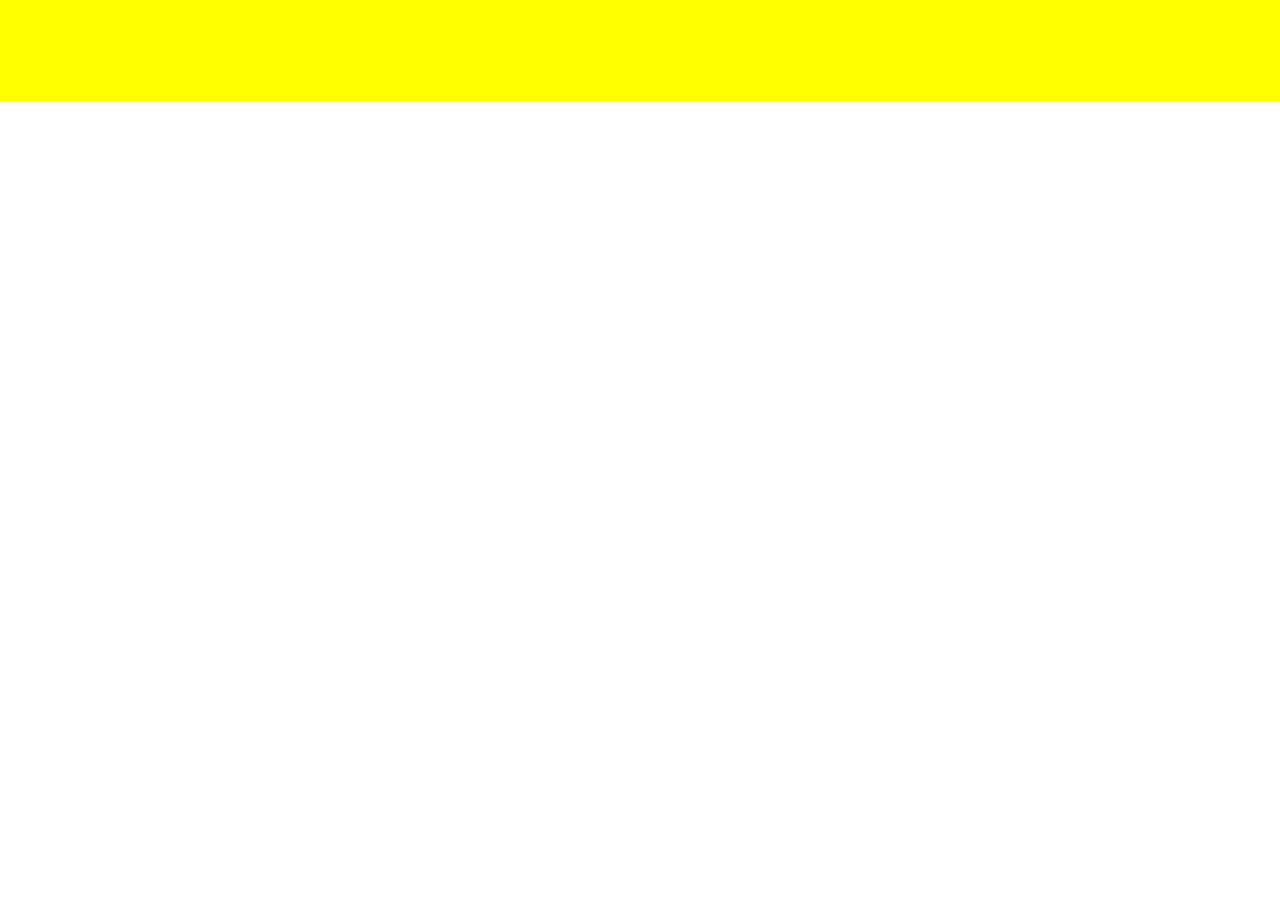
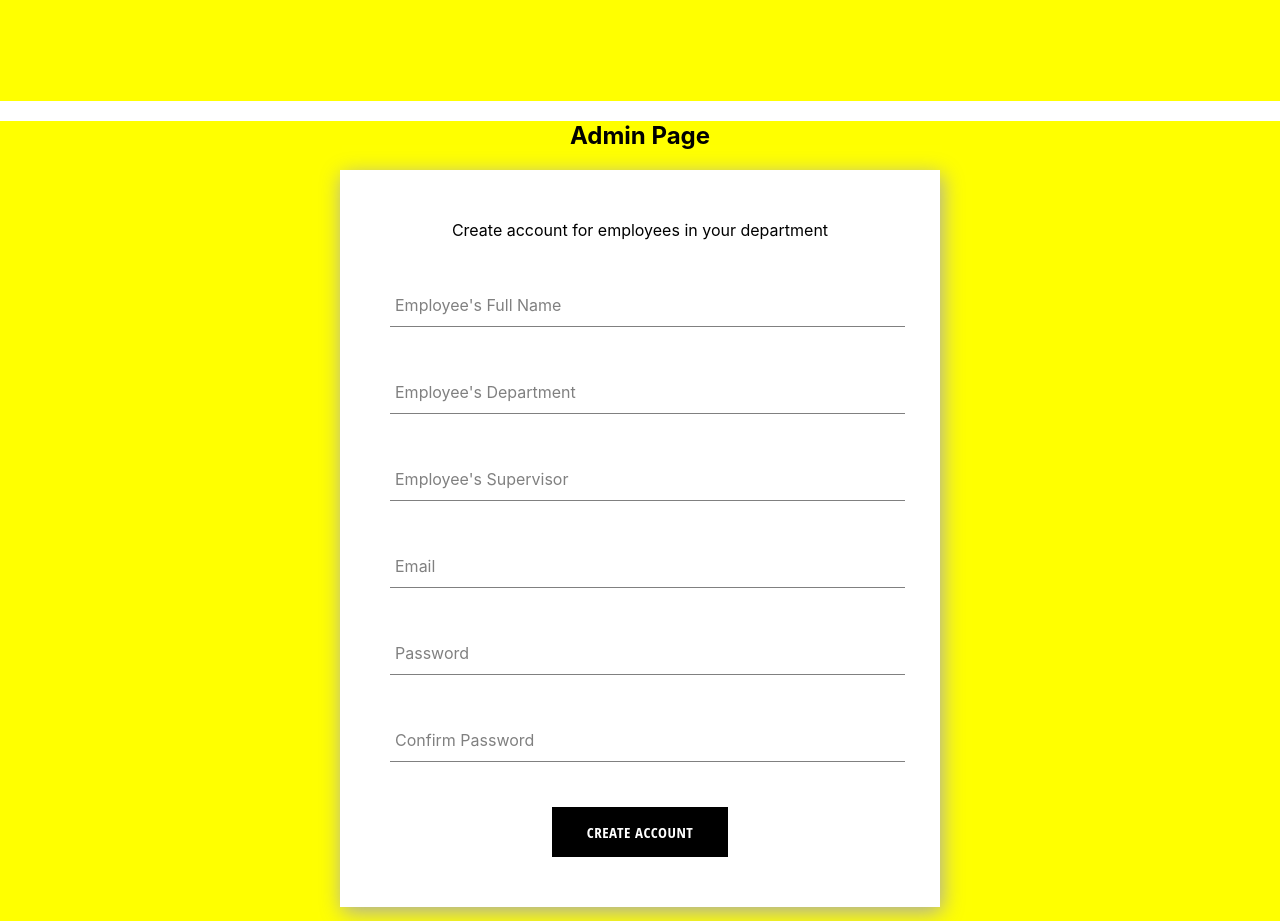
Before and after one commit to agyapongeli77/employee_absence_management_system, a React (Create React App) app: page / in a window 1280 px wide. Shown: the part 620-1541 px from the top of the page. Before the commit the page ends 800 px from the top, so only its background shows below. Built offline with nearby package versions, Linux system fonts and the light colour scheme.

Commit message:
admin page added and styled

```diff
--- a/src/App.js
+++ b/src/App.js
@@ -1,11 +1,13 @@
 import React from "react";
 import "./App.css";
 import EmployeeSignInPage from "./pages/EmployeeSignInPage";
+import AdminPage from "./pages/AdminPage";
 
 function App() {
   return (
     <div className="App">
       <EmployeeSignInPage />
+      <AdminPage />
     </div>
   );
 }
--- /dev/null
+++ b/src/components/Header.js
@@ -0,0 +1,6 @@
+import React from "react";
+import "../styles/Header.scss";
+
+const Header = () => <div> HEADER </div>;
+
+export default Header;
--- /dev/null
+++ b/src/pages/AdminPage.js
@@ -0,0 +1,101 @@
+import React, { Component } from "react";
+import FormInput from "../components/FormInput";
+import CustomButton from "../components/CustomButton";
+import "../styles/AdminPage.scss";
+
+class AdminPage extends Component {
+  constructor(props) {
+    super(props);
+
+    this.state = {
+      fullName: "",
+      department: "",
+      supervisor: "",
+      email: "",
+      password: "",
+      confirmPassword: "",
+    };
+  }
+
+  handleSubmit = (event) => {
+    event.preventDefault();
+  };
+
+  handleChange = (event) => {
+    const { value, name } = event.target;
+    this.setState({ [name]: value });
+  };
+
+  render() {
+    const {
+      fullName,
+      department,
+      supervisor,
+      email,
+      password,
+      confirmPassword,
+    } = this.state;
+
+    return (
+      <div className="admin-page">
+        <h2 className="title"> Admin Page</h2>
+        <div className="admin-page-form-container">
+          <span>Create account for employees in your department</span>
+          <form onSubmit={this.handleSubmit}>
+            <FormInput
+              type="text"
+              name="fullName"
+              value={fullName}
+              onChange={this.handleChange}
+              label="Employee's Full Name"
+              required
+            />
+            <FormInput
+              type="text"
+              name="department"
+              value={department}
+              onChange={this.handleChange}
+              label="Employee's Department"
+              required
+            />
+            <FormInput
+              type="text"
+              name="supervisor"
+              value={supervisor}
+              onChange={this.handleChange}
+              label="Employee's Supervisor"
+              required
+            />
+            <FormInput
+              type="email"
+              name="email"
+              value={email}
+              onChange={this.handleChange}
+              label="Email"
+              required
+            />
+            <FormInput
+              type="password"
+              name="password"
+              value={password}
+              onChange={this.handleChange}
+              label="Password"
+              required
+            />
+            <FormInput
+              type="password"
+              name="confirmPassword"
+              value={confirmPassword}
+              onChange={this.handleChange}
+              label="Confirm Password"
+              required
+            />
+            <CustomButton type="submit">CREATE ACCOUNT</CustomButton>
+          </form>
+        </div>
+      </div>
+    );
+  }
+}
+
+export default AdminPage;
--- a/src/pages/EmployeeSignInPage.js
+++ b/src/pages/EmployeeSignInPage.js
@@ -1,5 +1,5 @@
 import React, { Component } from "react";
-import "../styles/EmployeeSignInPage.css";
+import "../styles/EmployeeSignInPage.scss";
 import FormInput from "../components/FormInput";
 import CustomButton from "../components/CustomButton";
 
--- /dev/null
+++ b/src/styles/AdminPage.scss
@@ -0,0 +1,17 @@
+.admin-page {
+  width: 100%;
+  height: 800px;
+  background-color: yellow;
+}
+
+.admin-page-form-container {
+  display: flex;
+  flex-direction: column;
+  align-content: center;
+  background-color: white;
+  box-shadow: 2px 5px 20px #aaaaaa;
+  padding: 50px;
+
+  width: 500px;
+  margin: 10px auto;
+}
```
Also changed, not shown: src/styles/EmployeeSignInPage.scss (renamed from src/styles/EmployeeSignInPage.css), src/styles/Header.scss (added), 1 other file (tests, documents, lock files or other folders).
